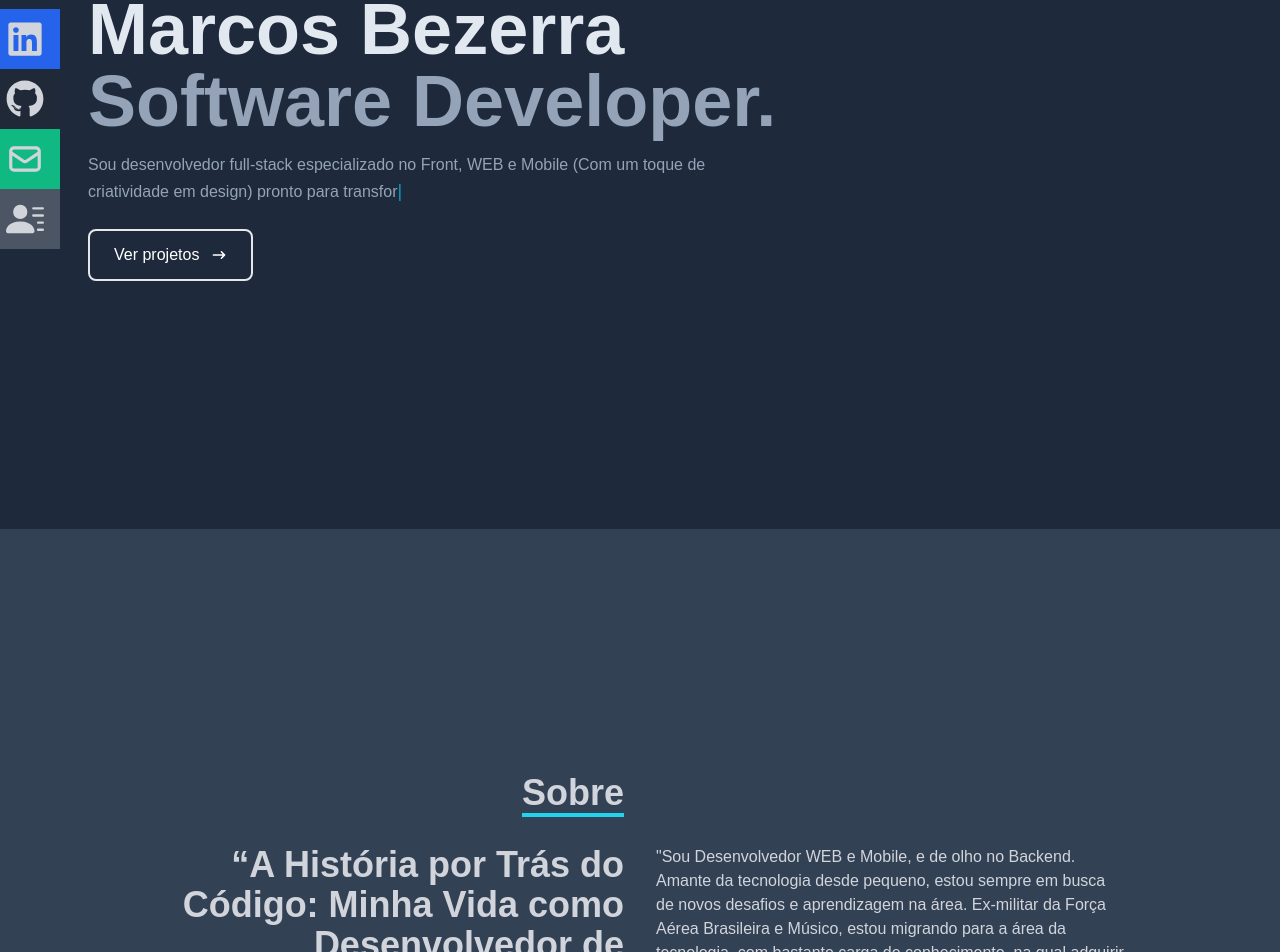
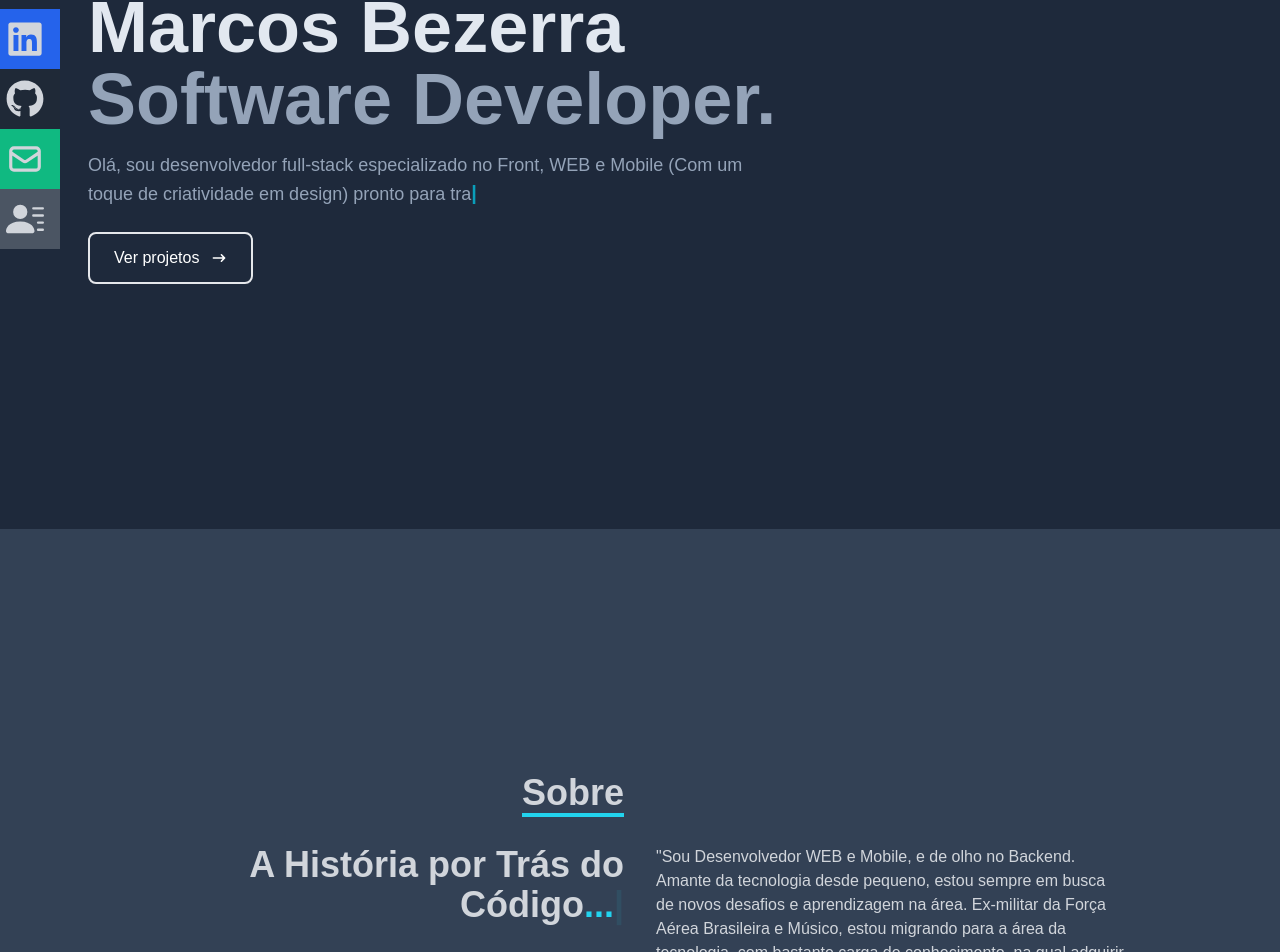
Before and after one commit to MarcosSkL/portifolioweb, a Next.js app: page / in a window 1280 px wide. Shown: the part 271-1223 px from the top of the page. Built offline with nearby package versions, Linux system fonts and the light colour scheme.

Commit message:
pequenas alterações no texto e animações

```diff
--- a/src/components/About.tsx
+++ b/src/components/About.tsx
@@ -18,7 +18,7 @@ const About = () => {
           </div>
           <div className='max-w-[1000px] w-full grid sm:grid-cols-2 gap-8 px-4'>
             <div className='sm:text-right text-4xl font-bold'>
-              <p>“A História por Trás do Código: Minha Vida como Desenvolvedor de Software".</p>
+              <p>A História por Trás do Código<span className='text-cyan-400'>...</span><span className='animate-blink text-cyan-400'>|</span></p>
             </div>
             <div>
               <p>"Sou Desenvolvedor WEB e Mobile, e de olho no Backend. Amante da tecnologia desde pequeno,
--- a/src/components/Home.tsx
+++ b/src/components/Home.tsx
@@ -20,11 +20,11 @@ const Home = () => {
       textoArray.forEach(function (letra: any, i: any) {
          setTimeout(function () {
             // Remova a barra "|" anterior
-            if (elemento.innerHTML.endsWith('<span class="animate-blink text-cyan-500 text-lg">|</span>')) {
-               elemento.innerHTML = elemento.innerHTML.slice(0, -'<span class="animate-blink text-cyan-500 text-lg">|</span>'.length);
+            if (elemento.innerHTML.endsWith('<span class="animate-blink text-cyan-500 text-xl font-black">|</span>')) {
+               elemento.innerHTML = elemento.innerHTML.slice(0, -'<span class="animate-blink text-cyan-500 text-xl font-black">|</span>'.length);
             }
             // Adicione a letra e a nova barra "|"
-            elemento.innerHTML += letra + '<span class="animate-blink text-cyan-500 text-lg">|</span>';
+            elemento.innerHTML += letra + '<span class="animate-blink text-cyan-500 text-xl font-black">|</span>';
          }, 50 * i);
       });
    }
@@ -38,8 +38,8 @@ const Home = () => {
                <p className='text-cyan-300'>Olá, me chamo</p>
                <h1 className='text-4xl sm:text-7xl font-bold text-slate-200'>Marcos Bezerra</h1>
                <h2 className='text-4xl sm:text-7xl font-bold text-slate-400'>Software Developer.</h2>
-               <p ref={typeWrite} className='text-slate-400 py-4 max-w-[700px] inline'>
-                  Sou desenvolvedor full-stack especializado no Front, WEB e Mobile (Com um toque de criatividade em design)
+               <p ref={typeWrite} className='text-slate-400 py-4 max-w-[700px] text-lg'>
+                  Olá, sou desenvolvedor full-stack especializado no Front, WEB e Mobile (Com um toque de criatividade em design)
                   pronto para transformar ideias complexas em aplicativos web responsivos.
                </p>
                <div>
--- a/src/components/Navbar.tsx
+++ b/src/components/Navbar.tsx
@@ -14,7 +14,7 @@ const Navbar = () => {
 
    return (
       <>
-         <div className='fixed w-full h-[80px] flex justify-between items-center px-4 bg-slate-800 text-gray-300'>
+         <div className='fixed w-full h-[80px] flex justify-between items-center px-4 bg-slate-800 text-gray-300 z-50'>
             <div>
                <a href='/'><Image src={Logo2} width={150} height={150} alt='Logo SKL' /></a>
             </div>
```
